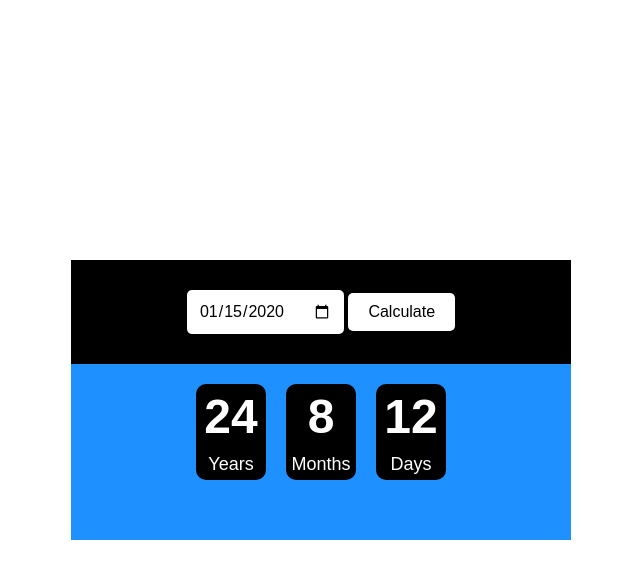
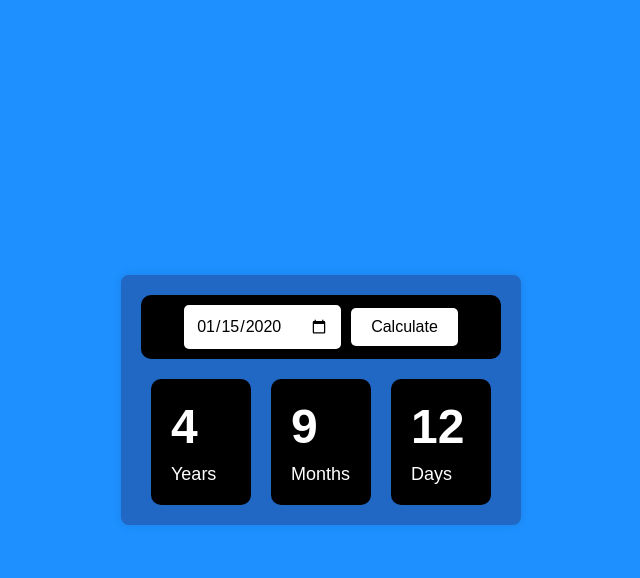
Before and after one commit to Roqeaiyakhan/classTask005-, a plain HTML site: page index.html in a window 1280 px wide. Both pictures are taken after typing "2020-01-15" into the empty fields and a click on the button "Calculate". Shown: the whole page, without its empty margins (319-959 px from the left). Drawn offline with Linux system fonts and the light colour scheme.

Commit message:
fully complete

```diff
--- a/index.html
+++ b/index.html
@@ -10,7 +10,7 @@
     <div class="container">
         <div class="calculator">
             <input type="date" id="birthdate" placeholder="Select your birthdate">
-            <button onclick="calculateAge()">Calculate</button>
+            <button onclick="calAge()">Calculate</button>
         </div>
 
         <div class="results">
--- a/script.js
+++ b/script.js
@@ -1,9 +1,23 @@
-function calculateAge() {
-    const birthdate = new Date(document.getElementById("birthdate").value);
-    const today = new Date();
+function calAge() {
+    var birthdate = new Date(document.getElementById("birthdate").value);
+    var today = new Date();
 
     var years = today.getFullYear() - birthdate.getFullYear();
     var months = today.getMonth() - birthdate.getMonth();
     var day =  today.getDay() - birthdate.getDay();
 
-}
+    if (day < 0) {
+        months--;
+        day += new Date(today.getFullYear(), today.getMonth(), 0).getDate();
+    }
+
+    if (months < 0) {
+        years--;
+        months += 12;
+    }
+
+    document.getElementById("years").textContent = years;
+    document.getElementById("months").textContent = months;
+    document.getElementById("day").textContent = day;
+
+    }
--- a/style.css
+++ b/style.css
@@ -1,3 +1,4 @@
+
 * {
     margin: 0;
     padding: 0;
@@ -10,21 +11,25 @@ body {
     justify-content: center;
     align-items: center;
     height: 100vh;
-    background-color: #fff;
+    background-color: #1e90ff;
 }
 
 .container {
-    text-align: center;
-    background-color: #1e90ff;
-width: 500px;
-height: 280px;
+    background-color: rgb(33, 103, 196);
+    padding: 20px;
+    border-radius: 8px;
+    box-shadow: 0 0 10px rgba(0, 0, 0, 0.1);
+
 }
 
 .calculator {
-    margin-bottom: 20px;
-    padding: 30px 5px;
+    display: flex;
+    flex-direction: row;
+    align-items: center;
+    justify-content: center;
     background-color: #000;
-
+    padding: 10px;
+    border-radius: 10px;
 }
 
 input[type="date"] {
@@ -32,6 +37,7 @@ input[type="date"] {
     border-radius: 5px;
     border: 2px solid #fff;
     font-size: 16px;
+    margin-right: 10px;
 }
 
 button {
@@ -47,16 +53,16 @@ button {
 .results {
     display: flex;
     justify-content: center;
+    margin-top: 20px;
 }
 
 .box {
     background-color: #000;
     color: #fff;
-    margin:0 10px;
-    padding: 5px;
-    justify-content: center;
+    margin: 0 10px;
+    padding: 20px;
     border-radius: 10px;
-    width: 70px;
+    width: 100px;
 }
 
 h1 {
```
